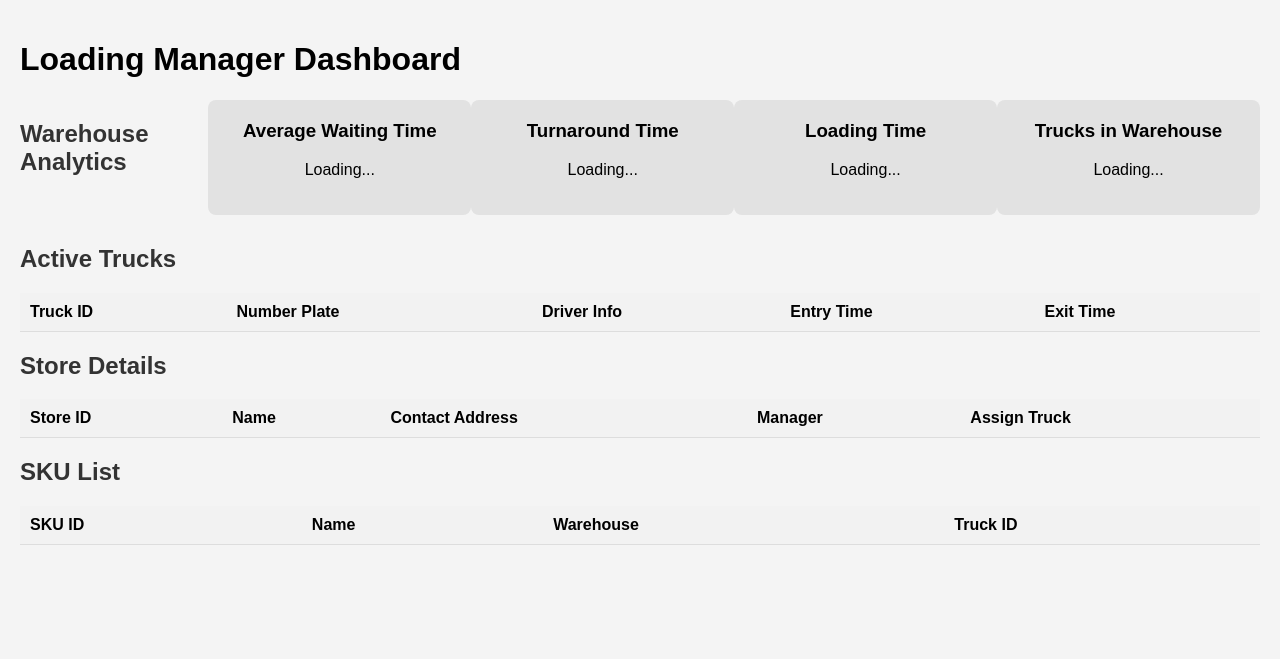
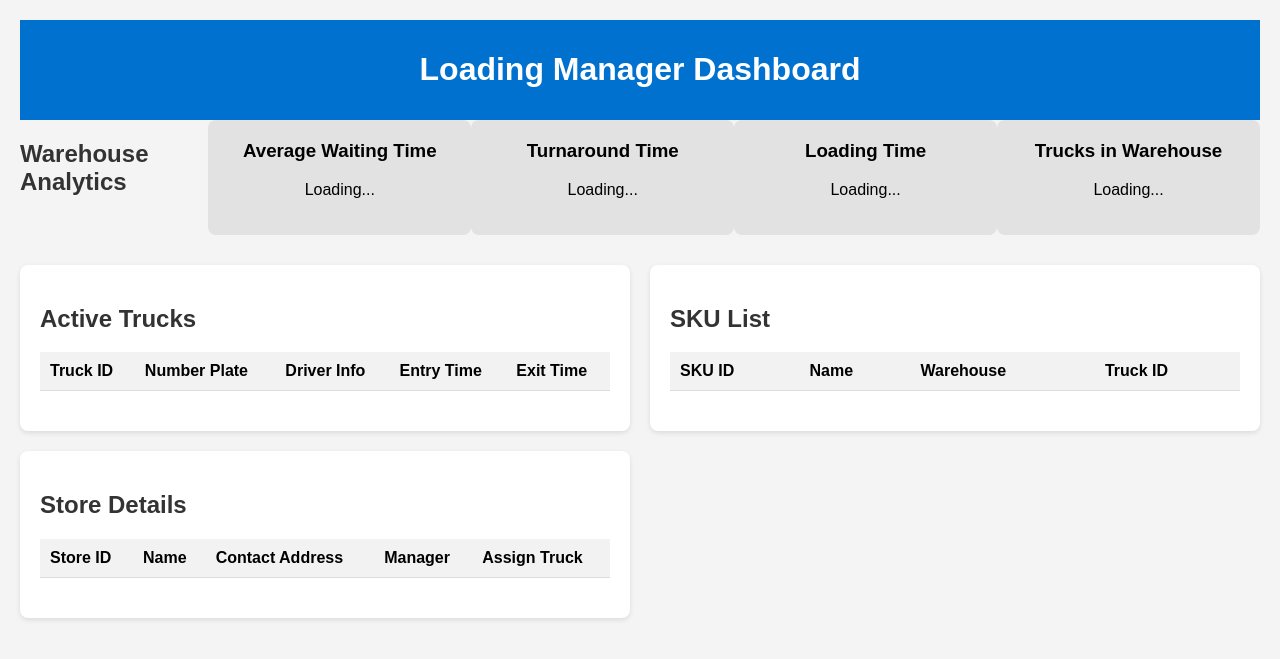
Before and after one commit to dinaaksh/yard-management, a Flask app: page /userdash in a window 1280 px wide. Shown: the top 659 px of the page. Run offline with Flask 3, Linux system fonts and the light colour scheme; data that the repository does not hold is empty.

Commit message:
Update userstyle.css

```diff
--- a/main/static/userstyle.css
+++ b/main/static/userstyle.css
@@ -3,6 +3,13 @@ body {
     margin: 0;
     padding: 20px;
     background-color: #f4f4f4;
+}
+
+header {
+    background-color: #0071ce;
+    color: white;
+    padding: 10px 0;
+    text-align: center;
 }
 
 h2 {
@@ -59,3 +66,21 @@ button {
 button:hover {
     background-color: #45a049;
 }
+
+#tables-section {
+    display: flex;
+    flex-wrap: wrap;
+    gap: 20px;
+}
+
+.table-wrapper {
+    flex: 1 1 calc(50% - 20px); /* Adjust width of each table */
+}
+
+.table-container {
+    background-color: #ffffff;
+    border-radius: 8px;
+    box-shadow: 0 2px 5px rgba(0, 0, 0, 0.1);
+    padding: 20px;
+    margin-bottom: 20px;
+}
```
